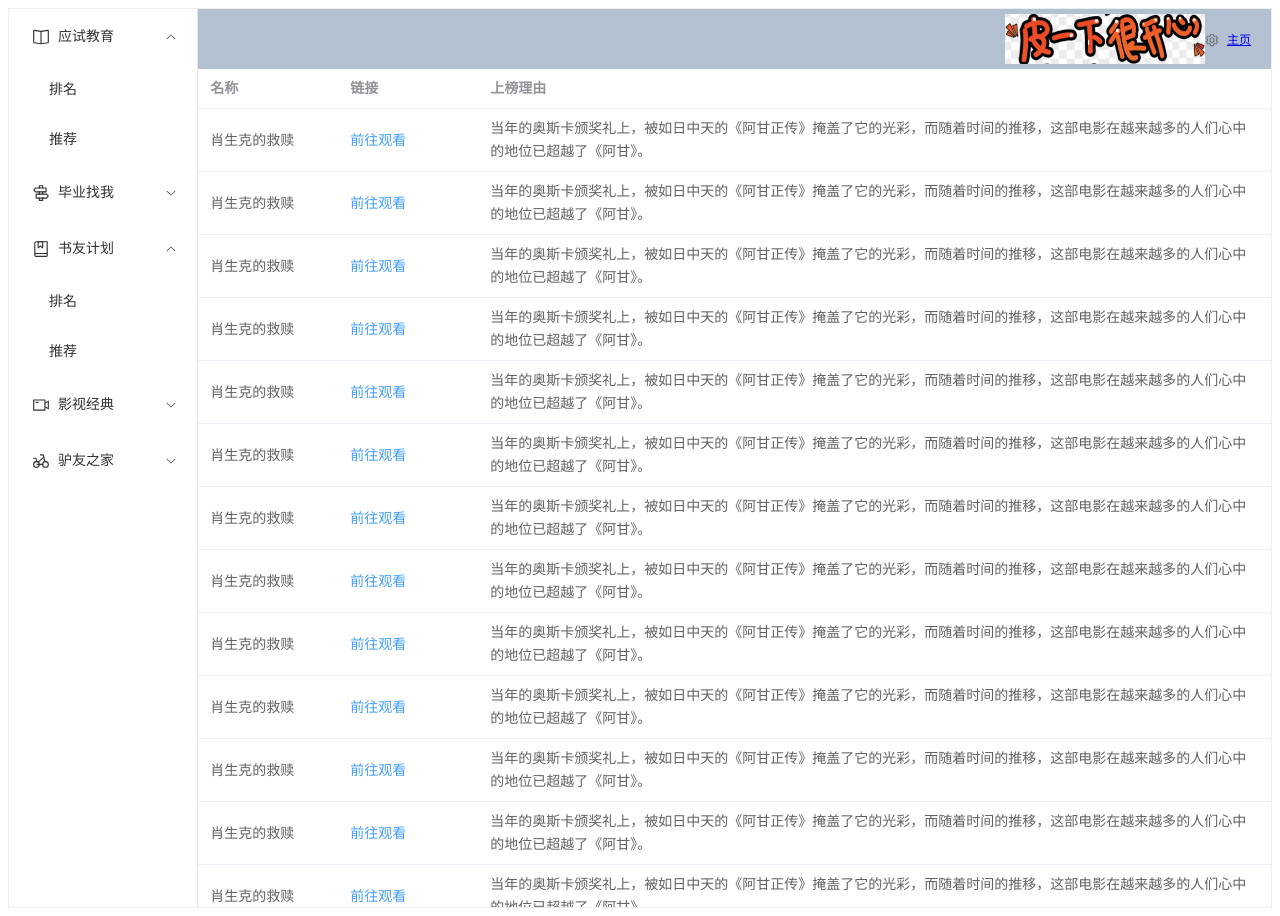
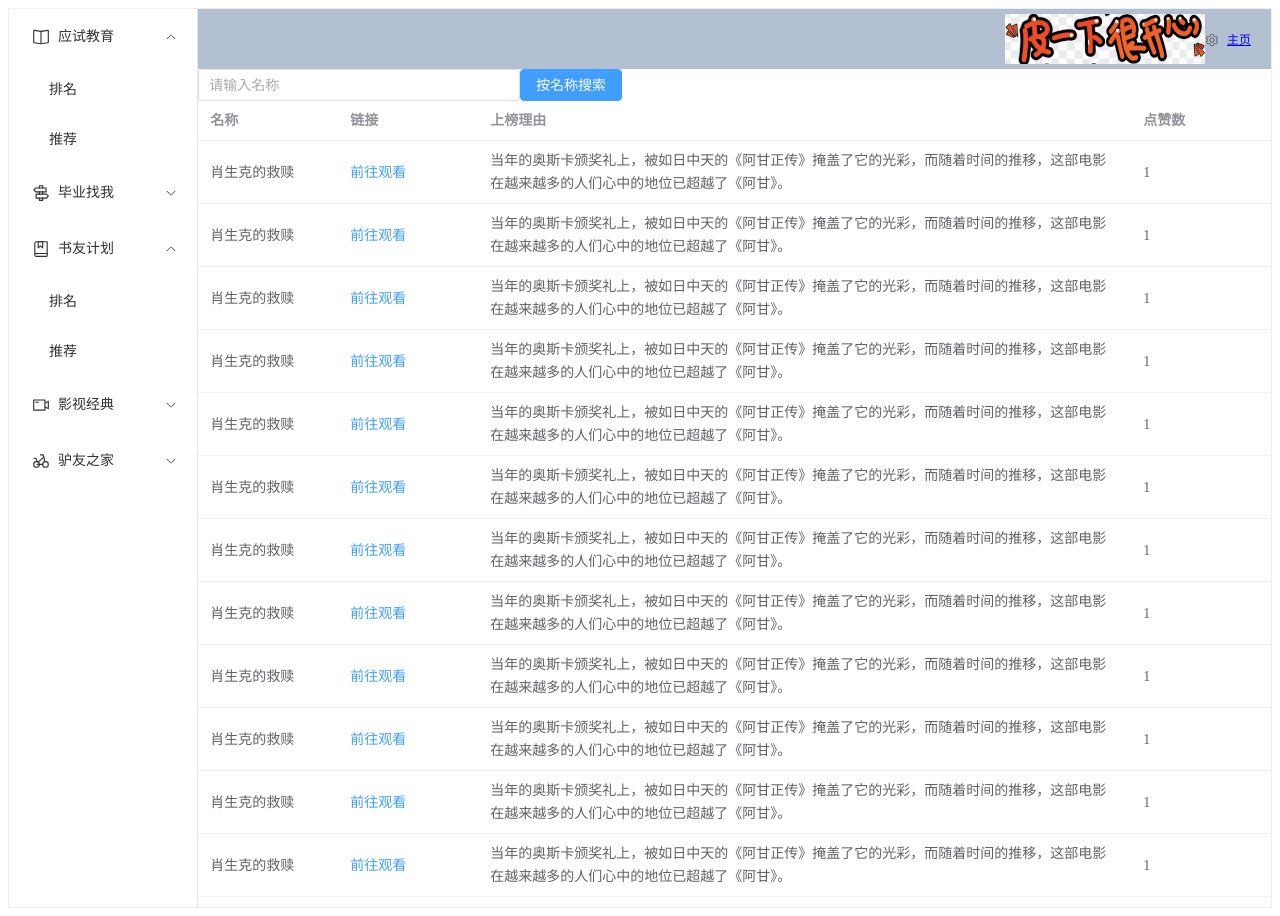
Before and after one commit to noonexie/The-Real-Skins-Square-of-Wuhu-vue, a Vue app: page /#/videos/list in a window 1280 px wide. Built offline with nearby package versions, Linux system fonts and the light colour scheme.

Commit message:
add count&search

```diff
--- a/src/views/books/List.vue
+++ b/src/views/books/List.vue
@@ -1,4 +1,8 @@
 <template>
+  <div>
+    <el-input v-model="input" style="width: 30%" placeholder="请输入名称" />
+    <el-button type="primary">按名称搜索</el-button>
+  </div>
   <el-table :data="tableData">
     <el-table-column prop="name" label="名称" width="140"> </el-table-column>
     <el-table-column prop="url" label="链接" width="140">
@@ -11,15 +15,19 @@
       >
     </el-table-column>
     <el-table-column prop="text" label="上榜理由"> </el-table-column>
+    <el-table-column prop="count" label="点赞数" width="140"></el-table-column>
   </el-table>
 </template>
 
 <script setup lang="ts">
 import { ref } from "vue";
+
+const input = ref("");
 const item = {
   name: "遮天",
   url: "https://read.qidian.com/chapter/SaJ9L6aSg4E1/RVkDZcwLjh4ex0RJOkJclQ2/",
   text: "修仙觅长生，热血任逍遥，踏莲曳波涤剑骨，凭虚御风塑圣魂！",
+  count: 1,
 };
 const tableData = ref(Array(20).fill(item));
 </script>
--- a/src/views/education/List.vue
+++ b/src/views/education/List.vue
@@ -1,4 +1,8 @@
 <template>
+  <div>
+    <el-input v-model="input" style="width: 30%" placeholder="请输入名称" />
+    <el-button type="primary">按名称搜索</el-button>
+  </div>
   <el-table :data="tableData">
     <el-table-column prop="name" label="名称" width="140"> </el-table-column>
     <el-table-column prop="url" label="链接" width="140">
@@ -11,15 +15,19 @@
       >
     </el-table-column>
     <el-table-column prop="text" label="上榜理由"> </el-table-column>
+    <el-table-column prop="count" label="点赞数" width="140"></el-table-column>
   </el-table>
 </template>
 
 <script setup lang="ts">
 import { ref } from "vue";
+
+const input = ref("");
 const item = {
   name: "中考前必看的9个应试小技巧！",
   url: "https://baijiahao.baidu.com/s?id=1702320924223279690&wfr=spider&for=pc",
   text: "不看后悔！",
+  count: 1,
 };
 const tableData = ref(Array(20).fill(item));
 </script>
--- a/src/views/graduation/List.vue
+++ b/src/views/graduation/List.vue
@@ -1,4 +1,8 @@
 <template>
+  <div>
+    <el-input v-model="input" style="width: 30%" placeholder="请输入名称" />
+    <el-button type="primary">按名称搜索</el-button>
+  </div>
   <el-table :data="tableData">
     <el-table-column prop="name" label="名称" width="140"> </el-table-column>
     <el-table-column prop="url" label="链接" width="140">
@@ -11,15 +15,19 @@
       >
     </el-table-column>
     <el-table-column prop="text" label="上榜理由"> </el-table-column>
+    <el-table-column prop="count" label="点赞数" width="140"></el-table-column>
   </el-table>
 </template>
 
 <script setup lang="ts">
 import { ref } from "vue";
+
+const input = ref("");
 const item = {
   name: "应届生毕业须知",
   url: "https://jingyan.baidu.com/article/ca41422f31fd541eae99ed31.html",
   text: "转眼间、就到了毕业的时间、在这里我想把我自己到公司做销售的一些经验分享给大家！希望能帮到你们！",
+  count: 1,
 };
 const tableData = ref(Array(20).fill(item));
 </script>
--- a/src/views/journey/List.vue
+++ b/src/views/journey/List.vue
@@ -1,4 +1,8 @@
 <template>
+  <div>
+    <el-input v-model="input" style="width: 30%" placeholder="请输入名称" />
+    <el-button type="primary">按名称搜索</el-button>
+  </div>
   <el-table :data="tableData">
     <el-table-column prop="name" label="旅游名称" width="140"> </el-table-column>
     <el-table-column prop="url" label="链接" width="140">
@@ -11,15 +15,19 @@
       >
     </el-table-column>
     <el-table-column prop="text" label="上榜理由"> </el-table-column>
+    <el-table-column prop="count" label="点赞数" width="140"></el-table-column>
   </el-table>
 </template>
 
 <script setup lang="ts">
 import { ref } from "vue";
+
+const input = ref("");
 const item = {
   name: "海南逐浪度假线",
   url: "http://www.mafengwo.cn/mdd/route/12938_138571.html",
   text: "异地还车需支付一笔异地还车费，海南自驾全程没有高速费，但油费会相对贵一些。",
+  count: 1,
 };
 const tableData = ref(Array(20).fill(item));
 </script>
--- a/src/views/videos/List.vue
+++ b/src/views/videos/List.vue
@@ -1,4 +1,8 @@
 <template>
+  <div>
+    <el-input v-model="input" style="width: 30%" placeholder="请输入名称" />
+    <el-button type="primary">按名称搜索</el-button>
+  </div>
   <el-table :data="tableData">
     <el-table-column prop="name" label="名称" width="140"> </el-table-column>
     <el-table-column prop="url" label="链接" width="140">
@@ -11,15 +15,19 @@
       >
     </el-table-column>
     <el-table-column prop="text" label="上榜理由"> </el-table-column>
+    <el-table-column prop="count" label="点赞数" width="140"></el-table-column>
   </el-table>
 </template>
 
 <script setup lang="ts">
 import { ref } from "vue";
+
+const input = ref("");
 const item = {
   name: "肖生克的救赎",
   url: "http://www.sj021.com/bo/220802-2-1.html",
   text: "当年的奥斯卡颁奖礼上，被如日中天的《阿甘正传》掩盖了它的光彩，而随着时间的推移，这部电影在越来越多的人们心中的地位已超越了《阿甘》。",
+  count: 1,
 };
 const tableData = ref(Array(20).fill(item));
 </script>
```
